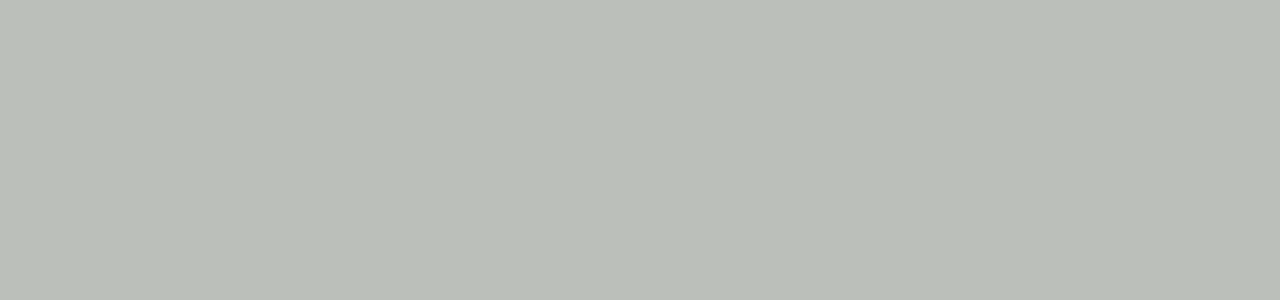
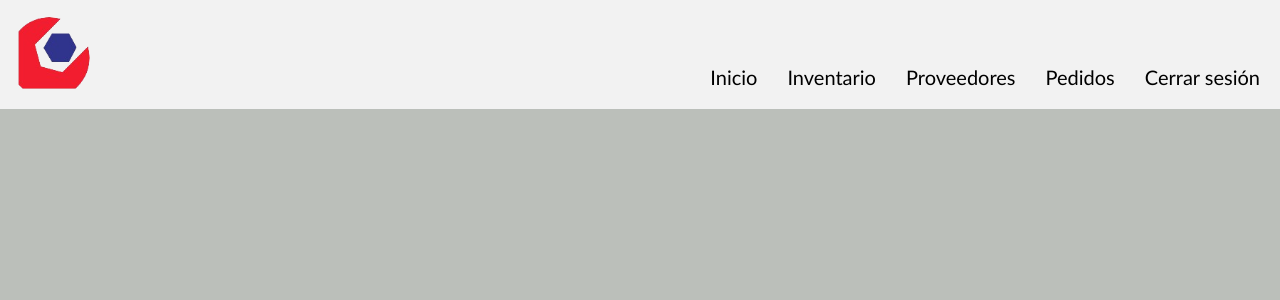
Before and after one commit to Lau36/FerreStock, a React (Create React App) app: page /Pedidos in a window 1280 px wide. Before the commit this address had no page. Shown: the top 300 px of the page. Built offline with nearby package versions, Linux system fonts and the light colour scheme.

Commit message:
navbar pedidos

```diff
--- a/src/AppRouter.js
+++ b/src/AppRouter.js
@@ -5,6 +5,7 @@ import Login from "./Login/Login.jsx";
 import Home from "./Home/Index";
 import Inventory from "./Inventory/Index.js";
 import Suppliers from "./Suppliers/Suppliers.jsx"
+import Orders from "./Orders/Orders.js";
 
 function AppRouter() {
   const isLoggedIn = window.localStorage.getItem('token'); // Modificado para usar el token
@@ -17,6 +18,7 @@ function AppRouter() {
         <Route path="/Home" element={<Home />} />
         <Route path="/Inventario" element={<Inventory />} />
         <Route path="/Proveedores" element={<Suppliers/>} />
+        <Route path="/Pedidos" element={<Orders/>} />
       </Routes>
     </Router>
   );
--- a/src/Components/Navbar.js
+++ b/src/Components/Navbar.js
@@ -49,6 +49,10 @@ function Navbar() {
               Proveedores
             </a>
             <span style={{ marginRight: "30px" }}></span>
+            <a href="/Pedidos" className="navbar-home">
+              Pedidos
+            </a>
+            <span style={{ marginRight: "30px" }}></span>
             <a className="navbar-home" onClick={handleLogout}>
               Cerrar sesión
             </a>
--- a/src/Home/Index.js
+++ b/src/Home/Index.js
@@ -123,7 +123,7 @@ function Home() {
         </div>
         <div className="container-venta">
           <div className="card">
-            <h2 className="card-title">Venta actual</h2>
+            <h2 className="card-title">Productos seleccionados</h2>
             <div className="table-container">
               <TableContainer component={Paper}>
                 <Table>
--- /dev/null
+++ b/src/Orders/Orders.js
@@ -0,0 +1,13 @@
+import React, { useState } from "react";
+import "./Orders.css";
+import Navbar from "../Components/Navbar";
+
+function Orders() {
+    return (
+        <>
+            <Navbar />
+        </>
+    );
+}
+
+export default Orders;
```
Also changed, not shown: src/Orders/Orders.css (added).
